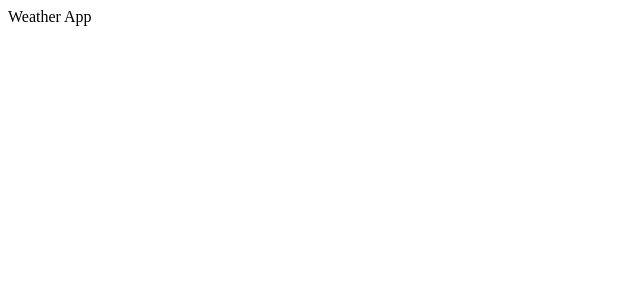
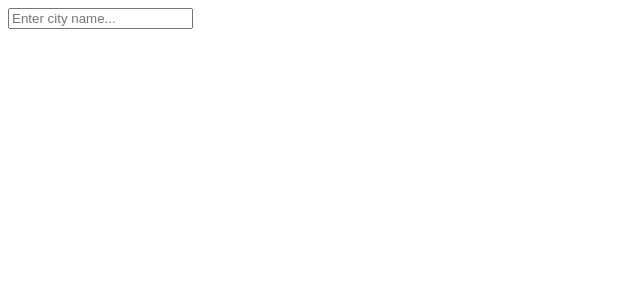
Before and after one commit to himanshutaneja/weather-app-reactjs, a React (Create React App) app: page / in a window 1280 px wide. Shown: the top 300 px of the page, without its empty margins (0-640 px from the left). Built offline with nearby package versions, Linux system fonts and the light colour scheme.

Commit message:
feat(search-city): search city component

```diff
--- a/src/App.tsx
+++ b/src/App.tsx
@@ -1,7 +1,20 @@
 import { FC } from 'react';
+import { useDispatch } from 'react-redux';
+import { Search } from './components/Search';
+import { getWeather } from './store/actions/currentWeatherActions';
 
 const App: FC = () => {
-  return <div>Weather App</div>;
+  const dispatch = useDispatch();
+
+  const onSearch = (city: string) => {
+    dispatch(getWeather(city));
+  };
+
+  return (
+    <div>
+      <Search placeholderText="Enter city name..." onSearch={onSearch} />
+    </div>
+  );
 };
 
 export default App;
--- /dev/null
+++ b/src/components/Search/Search.tsx
@@ -0,0 +1,40 @@
+import { FC, useState, KeyboardEvent, ChangeEvent } from 'react';
+
+interface SearchProps {
+  placeholderText: string;
+  onSearch: (searchParam: string) => void;
+}
+
+const Search: FC<SearchProps> = ({ placeholderText, onSearch }) => {
+  const [value, setValue] = useState('');
+  const [placeholder, setPlaceholder] = useState(placeholderText);
+
+  const handleChangeValue = (e: ChangeEvent<HTMLInputElement>) => {
+    setValue(e.target.value);
+  };
+
+  const handleKeyPress = (e: KeyboardEvent) => {
+    if (e.key === 'Enter') {
+      onSearch(value);
+      setValue('');
+    }
+  };
+
+  return (
+    <div>
+      <div>
+        <input
+          type="text"
+          placeholder={placeholder}
+          onChange={handleChangeValue}
+          value={value}
+          onKeyPress={handleKeyPress}
+          onFocus={() => setPlaceholder('')}
+          onBlur={() => setPlaceholder(placeholderText)}
+        />
+      </div>
+    </div>
+  );
+};
+
+export default Search;
--- /dev/null
+++ b/src/components/Search/index.ts
@@ -0,0 +1 @@
+export { default as Search } from './Search';
--- a/src/helpers/apiHelper.ts
+++ b/src/helpers/apiHelper.ts
@@ -3,7 +3,9 @@ import { URLS } from '../constants';
 
 export const invokeAPI = async ({ url, params }: AxiosRequestConfig) =>
   await axios.get(`${URLS.BASE_URL}${url}`, {
-    ...params,
-    units: 'metric',
-    appid: process.env.REACT_APP_API_KEY,
+    params: {
+      ...params,
+      units: 'metric',
+      appid: process.env.REACT_APP_API_KEY,
+    },
   });
--- a/src/index.tsx
+++ b/src/index.tsx
@@ -1,10 +1,14 @@
 import React from 'react';
 import ReactDOM from 'react-dom';
+import { Provider } from 'react-redux';
 import App from './App';
+import store from './store';
 
 ReactDOM.render(
   <React.StrictMode>
-    <App />
+    <Provider store={store}>
+      <App />
+    </Provider>
   </React.StrictMode>,
   document.getElementById('root'),
 );
```
Also changed, not shown: src/components/Search/styles.tsx (added, +29 -0 lines), 1 other file (tests, documents, lock files or other folders).
